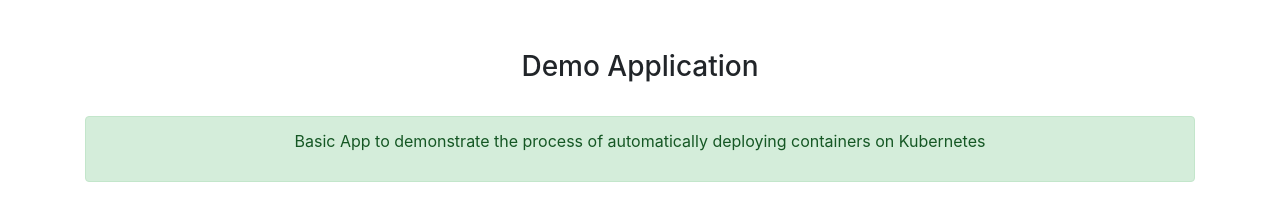
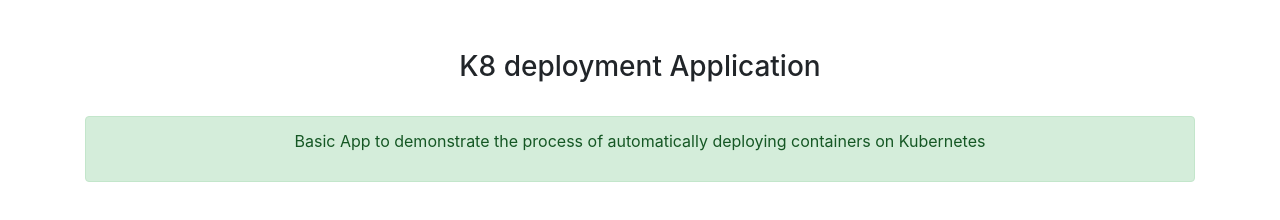
Before and after one commit to miticv/k8-circleci-demo, a website: page index.html in a window 1280 px wide. Drawn offline with nearby package versions, Linux system fonts and the light colour scheme.

Commit message:
demo push

```diff
--- a/index.html
+++ b/index.html
@@ -10,7 +10,7 @@
     <div style="margin-top:50px">
       <div class="panel panel-info">
         <div class="text-center">
-          <h3 class="panel-title">Demo Application</h3>
+          <h3 class="panel-title">K8 deployment Application</h3>
         </div>
       <br/>
         <div class="panel-body">
```
